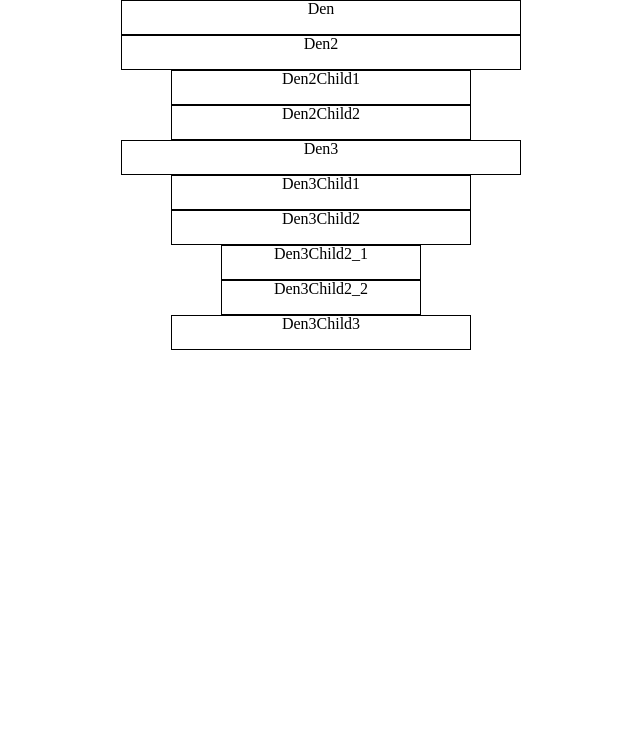
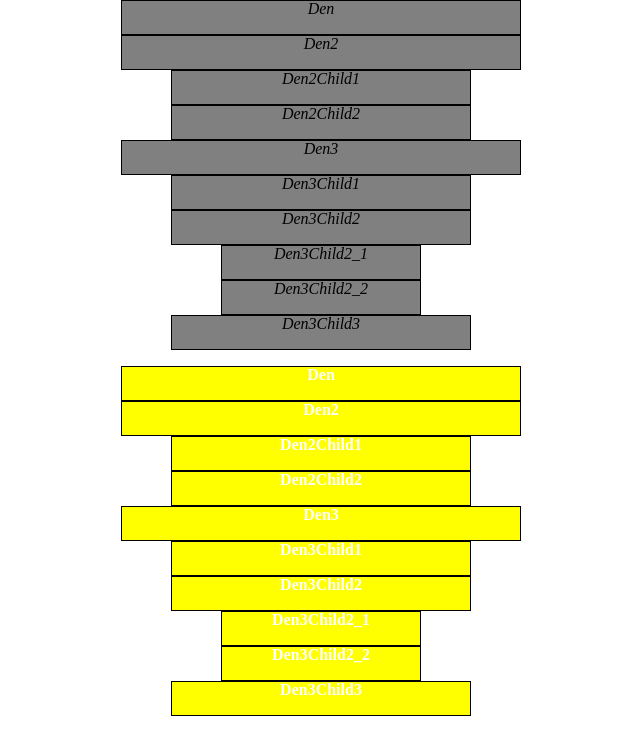
Before and after one commit to Metiarizmus/innowaise-first-angular-projecy, an Angular app: page / in a window 1280 px wide. Shown: the top 754 px of the page, without its empty margins (319-959 px from the left). Built offline with nearby package versions, Linux system fonts and the light colour scheme.

Commit message:
done 2 task

```diff
--- a/src/app/app.component.html
+++ b/src/app/app.component.html
@@ -1,15 +1,24 @@
+<ng-template #reverseItems let-width="width" let-items>
+  <li *ngFor="let item of items">
 
+    <app-item [item]="item" [width]="width"></app-item>
 
-<ng-template #reverseItems let-width="width" let-items >
-  <li *ngFor="let item of items">
-    <div class="item" [ngStyle]="{'width':width}">
-      <div class="item__name">{{item.name}}</div>
-    </div>
     <ul *ngIf="item.children.length>0">
-      <ng-container  *ngTemplateOutlet="reverseItems; context: {width:calc(width), $implicit: item.children}"></ng-container>
+      <ng-container
+        *ngTemplateOutlet="reverseItems; context: {width:calc(width), $implicit: item.children}"
+      >
+      </ng-container>
     </ul>
   </li>
 
 </ng-template>
 
-<ng-container *ngTemplateOutlet="reverseItems; context: {width:'400px' ,$implicit: items}"></ng-container>
+<div class="wrapper_tree_first">
+  <ng-container *ngTemplateOutlet="reverseItems; context: {width:'400px' ,$implicit: items}"></ng-container>
+</div>
+
+<br>
+
+<div class="wrapper_tree_second">
+  <ng-container *ngTemplateOutlet="reverseItems; context: {width:'400px' ,$implicit: items}"></ng-container>
+</div>
--- a/src/app/app.component.scss
+++ b/src/app/app.component.scss
@@ -1,10 +1,14 @@
-.item {
-  height: 35px;
-  //width: 400px;
-  border: 1px solid black;
-  margin: 0 auto;
-
-  .item__name{
-    text-align: center;
+.wrapper_tree_first{
+  ::ng-deep .item{
+    background-color: gray;
+    font-style: italic;
   }
 }
+
+.wrapper_tree_second{
+  ::ng-deep .item{
+    background-color: yellow;
+    font-weight: bold;
+    color: #fff;
+  }
+}
--- a/src/app/app.module.ts
+++ b/src/app/app.module.ts
@@ -3,10 +3,12 @@ import { BrowserModule } from '@angular/platform-browser';
 
 import { AppRoutingModule } from './app-routing.module';
 import { AppComponent } from './app.component';
+import { ItemComponent } from './components/item/item.component';
 
 @NgModule({
   declarations: [
     AppComponent,
+    ItemComponent,
   ],
   imports: [
     BrowserModule,
--- /dev/null
+++ b/src/app/components/item/item.component.html
@@ -0,0 +1,3 @@
+<div class="item" [ngStyle]="{'width':width}">
+  <div class="item__name">{{item.name}}</div>
+</div>
--- /dev/null
+++ b/src/app/components/item/item.component.scss
@@ -0,0 +1,10 @@
+.item {
+  height: 35px;
+  border: 1px solid black;
+  margin: 0 auto;
+
+  .item__name{
+    text-align: center;
+  }
+
+}
--- /dev/null
+++ b/src/app/components/item/item.component.ts
@@ -0,0 +1,19 @@
+import {Component, Input, OnInit} from '@angular/core';
+import {TreeItem} from "../../store/TreeItemStore";
+
+@Component({
+  selector: 'app-item',
+  templateUrl: './item.component.html',
+  styleUrls: ['./item.component.scss']
+})
+export class ItemComponent implements OnInit {
+
+  @Input() width!:string;
+  @Input() item!: TreeItem;
+
+  constructor() { }
+
+  ngOnInit(): void {
+  }
+
+}
```
